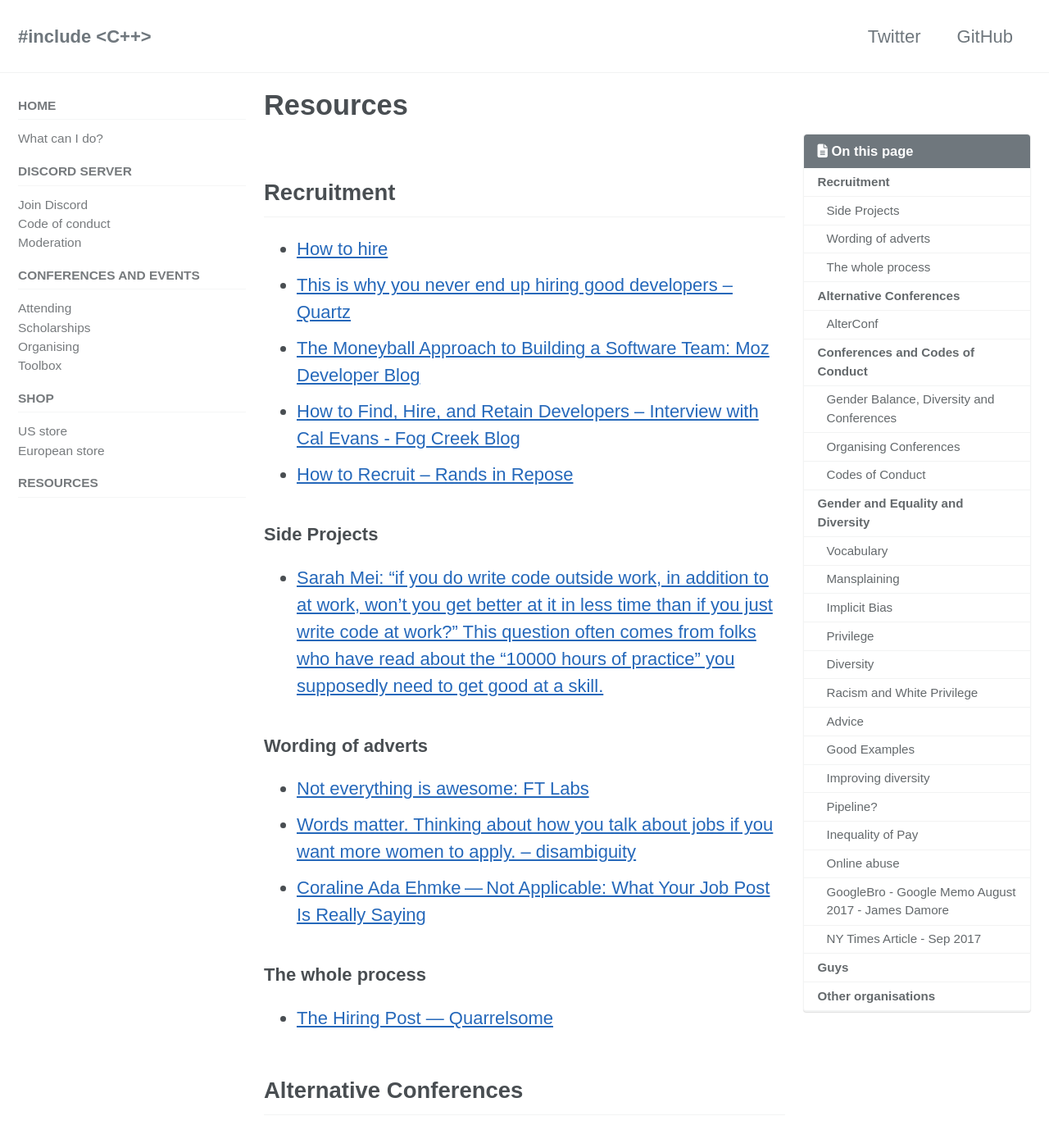
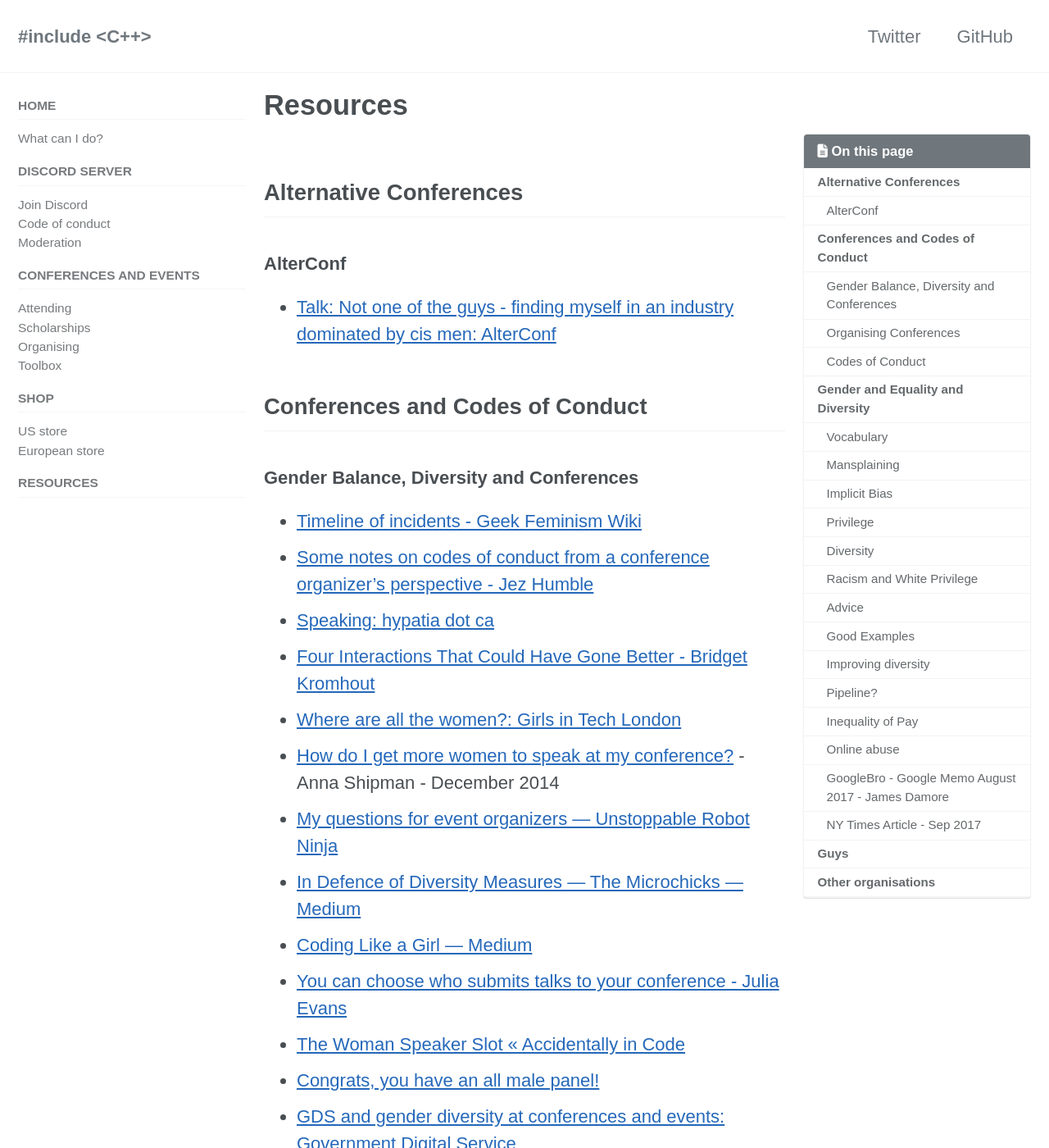
Before and after one commit to include-cpp/include-cpp.github.io, a Jekyll site: the page built from resources/index.md, in a window 1280 px wide and 1400 px high. Shown: the whole window at 82% size. Built offline with Jekyll 4.4.1, drawn with Linux system fonts in a browser that asks for light colours; cached includes are drawn as plain includes; nearby versions of some CDN libraries.

Commit message:
Separate out Recruitment

```diff
--- a/resources/index.md
+++ b/resources/index.md
@@ -4,29 +4,6 @@ toc: true
 title: Resources
 ---
 
-
-## Recruitment
-
-* [How to hire](http://blog.samaltman.com/how-to-hire)
-* [This is why you never end up hiring good developers – Quartz](http://qz.com/258066/this-is-why-you-dont-hire-good-developers/)
-* [The Moneyball Approach to Building a Software Team: Moz Developer Blog](http://devblog.moz.com/2014/09/the-moneyball-approach-to-building-a-software-team/)
-* [How to Find, Hire, and Retain Developers – Interview with Cal Evans - Fog Creek Blog](http://blog.fogcreek.com/how-to-find-hire-and-retain-developers-interview-with-cal-evans/)
-* [How to Recruit – Rands in Repose](http://randsinrepose.com/archives/how-to-recruit/)
-
-
-### Side Projects
-
-* [Sarah Mei: "if you do write code outside work, in addition to at work, won't you get better at it in less time than if you just write code at work?" This question often comes from folks who have read about the "10000 hours of practice" you supposedly need to get good at a skill.](https://mobile.twitter.com/sarahmei/status/953426874528514048)
-
-### Wording of adverts
-
-* [Not everything is awesome: FT Labs](http://labs.ft.com/2014/08/not-everything-is-awesome/)
-* [Words matter. Thinking about how you talk about jobs if you want more women to apply. – disambiguity](http://www.disambiguity.com/words-matter-women-and-jobs/)
-* [Coraline Ada Ehmke — Not Applicable: What Your Job Post Is Really Saying](https://where.coraline.codes/blog/not_applicable/)
-
-### The whole process
-
-* [The Hiring Post — Quarrelsome](http://sockpuppet.org/blog/2015/03/06/the-hiring-post/)
 
 ## Alternative Conferences
 
```
Also changed, not shown: resources/recruitment.md (added, +29 -0 lines).
